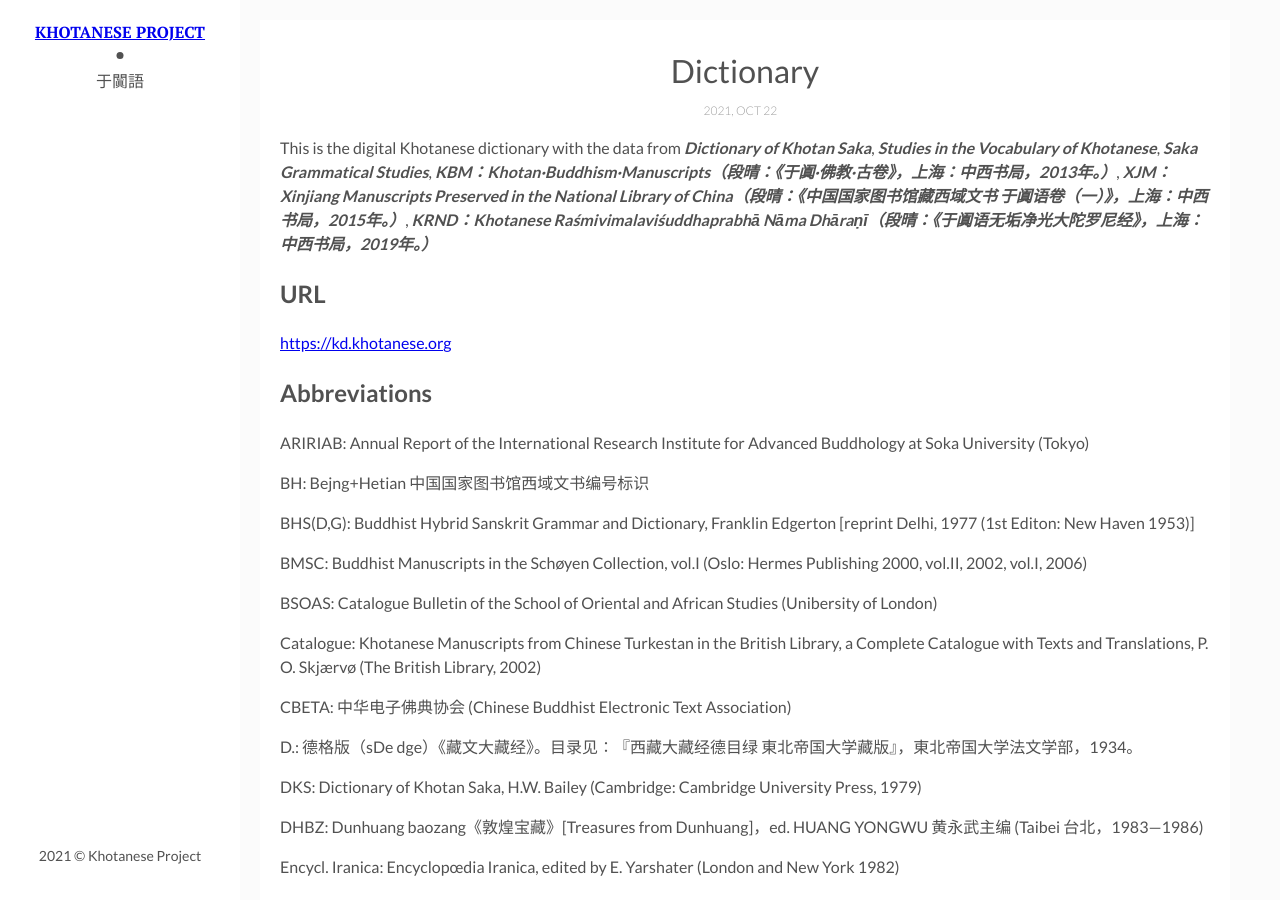
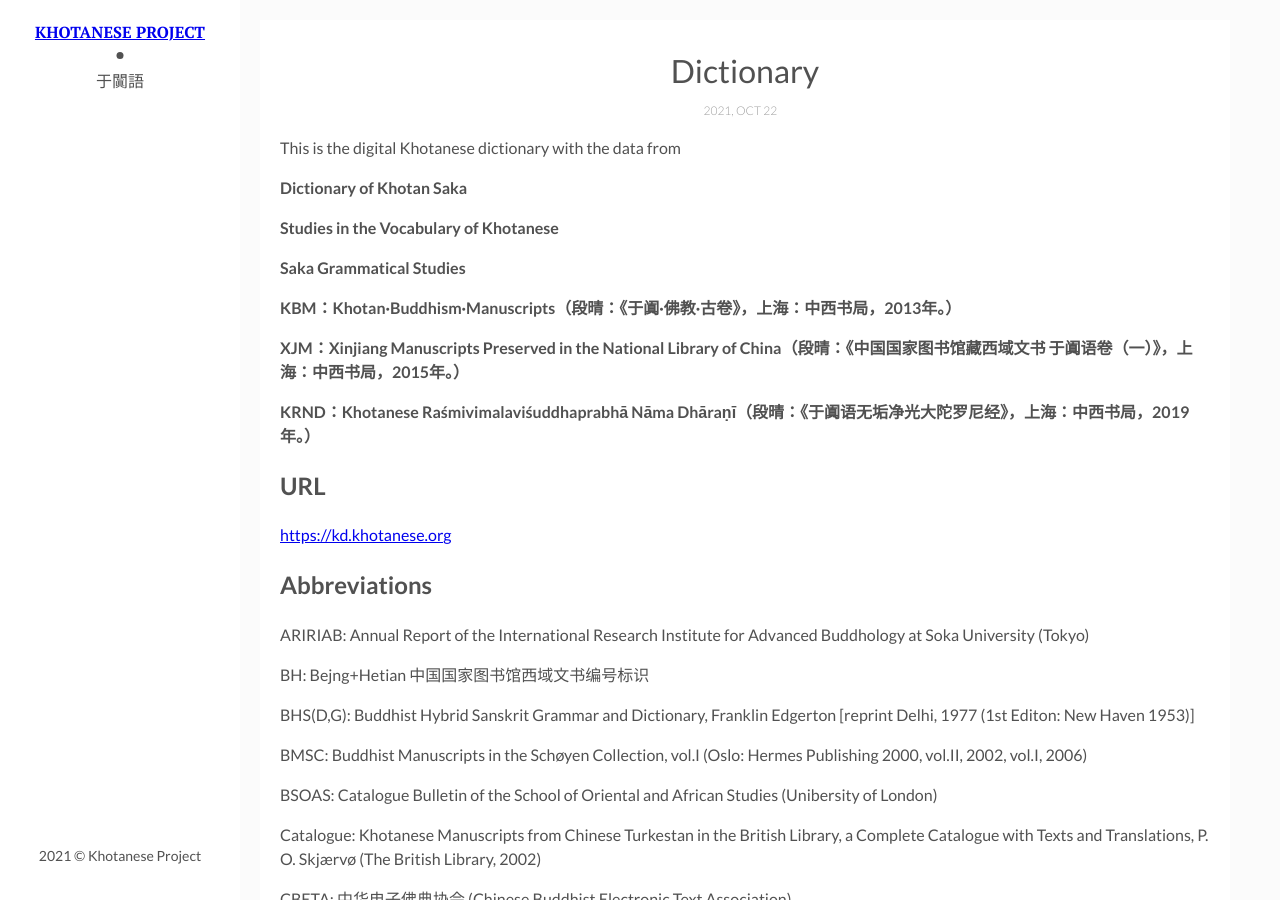
Before and after one commit to khotanese/khotanese.github.io, a Jekyll site: the page built from _posts/2021-10-22-dictionary.markdown, in a window 1280 px wide and 900 px high. Built offline with Jekyll 4.4.1, drawn with Linux system fonts in a browser that asks for light colours.

```diff
--- a/_posts/2021-10-22-dictionary.markdown
+++ b/_posts/2021-10-22-dictionary.markdown
@@ -6,7 +6,19 @@ description: # Add post description (optional)
 img:  # Add image post (optional)
 ---
 
-This is the digital Khotanese dictionary with the data from ***Dictionary of Khotan Saka***, ***Studies in the Vocabulary of Khotanese***, ***Saka Grammatical Studies***, ***KBM：Khotan·Buddhism·Manuscripts（段晴：《于阗·佛教·古卷》，上海：中西书局，2013年。）***, ***XJM：Xinjiang Manuscripts Preserved in the National Library of China（段晴：《中国国家图书馆藏西域文书 于阗语卷（一）》，上海：中西书局，2015年。）***, ***KRND：Khotanese Raśmivimalaviśuddhaprabhā Nāma Dhāraṇī（段晴：《于阗语无垢净光大陀罗尼经》，上海：中西书局，2019年。）***
+This is the digital Khotanese dictionary with the data from
+
+**Dictionary of Khotan Saka**
+
+**Studies in the Vocabulary of Khotanese**
+
+**Saka Grammatical Studies**
+
+**KBM：Khotan·Buddhism·Manuscripts（段晴：《于阗·佛教·古卷》，上海：中西书局，2013年。）**
+
+**XJM：Xinjiang Manuscripts Preserved in the National Library of China（段晴：《中国国家图书馆藏西域文书 于阗语卷（一）》，上海：中西书局，2015年。）**
+
+**KRND：Khotanese Raśmivimalaviśuddhaprabhā Nāma Dhāraṇī（段晴：《于阗语无垢净光大陀罗尼经》，上海：中西书局，2019年。）**
 
 
 ## URL
```
